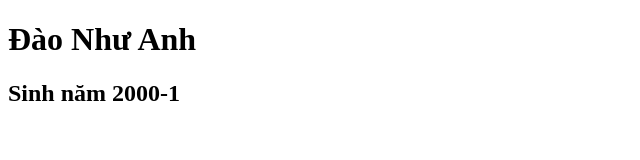
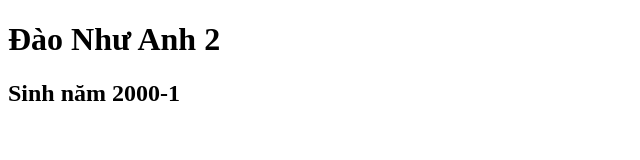
Before and after one commit to nhuanh9/demo-git-c02, a plain HTML site: page index.html in a window 1280 px wide. Shown: the full height of the page, 0-640 px from the left. Drawn offline with Linux system fonts and the light colour scheme.

Commit message:
sửa tên

```diff
--- a/index.html
+++ b/index.html
@@ -5,7 +5,7 @@
     <title>Title</title>
 </head>
 <body>
-<h1>Đào Như Anh</h1>
+<h1>Đào Như Anh 2</h1>
 <h2>Sinh năm 2000-1</h2>
 </body>
 </html>
```
